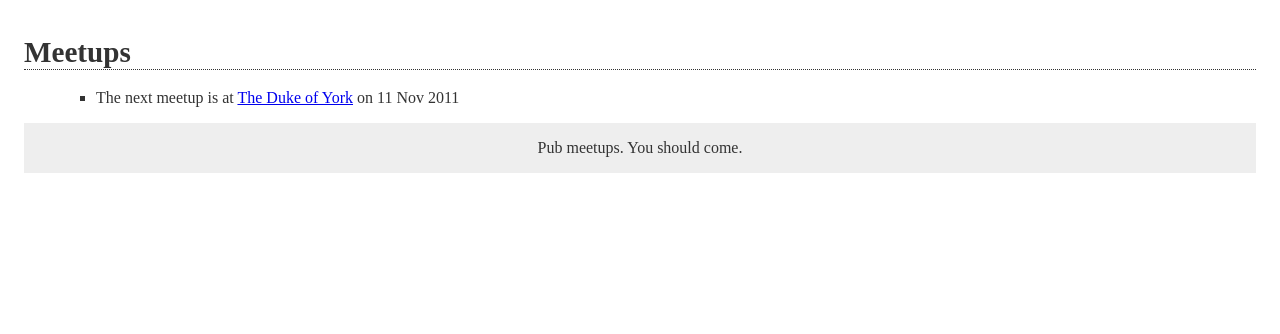
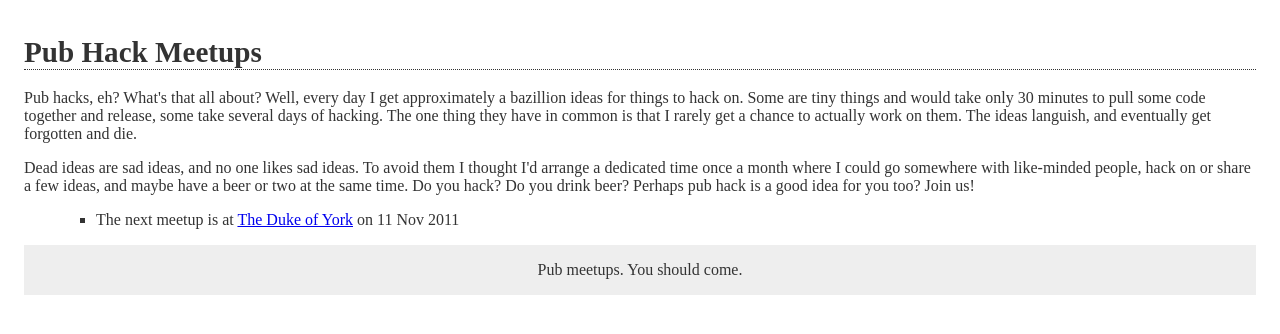
Before and after one commit to craigw/pub-hack, a Jekyll site: the page built from index.html, in a window 1280 px wide. Shown: the top 334 px of the page. Built offline with Jekyll 4.4.1, drawn with Linux system fonts in a browser that asks for light colours; a style sheet for code colours, icons or effects is not loaded.

Commit message:
Add a little intro text.

```diff
--- a/_layouts/meetup.html
+++ b/_layouts/meetup.html
@@ -17,7 +17,7 @@ layout: base
       {% if page.previous.url %}
         <a class="previous" href="{{ page.previous.url }}" rel="previous" title="{{ page.previous.title }}">{{ page.previous.title | truncatewords: 15 }}</a>
       {% endif %}
-      <a class="up" href="/" rel="up">Home</a>
+      <a class="up" href="/pub-hack" rel="up">Home</a>
       {% if page.next.url %}
 	<a class="next" href="{{ page.next.url }}" rel="next" title="{{ page.next.title }}">{{ page.next.title | truncatewords: 15 }}</a>
       {% endif %}
--- a/index.html
+++ b/index.html
@@ -1,7 +1,12 @@
 ---
-title: Meetups
+title: Pub Hack Meetups
 layout: page
 ---
+
+<p class="introduction">Pub hacks, eh? What's that all about? Well, every day I get approximately a bazillion ideas for things to hack on. Some are tiny things and would take only 30 minutes to pull some code together and release, some take several days of hacking. The one thing they have in common is that I rarely get a chance to actually work on them. The ideas languish, and eventually get forgotten and die.</p>
+
+<p>Dead ideas are sad ideas, and no one likes sad ideas. To avoid them I thought I'd arrange a dedicated time once a month where I could go somewhere with like-minded people, hack on or share a few ideas, and maybe have a beer or two at the same time. Do you hack? Do you drink beer? Perhaps pub hack is a good idea for you too? Join us!</p>
+
 <ul class="meetups" id="archive">
   {% for meetup in site.posts %}
     {% if forloop.first %}
```
